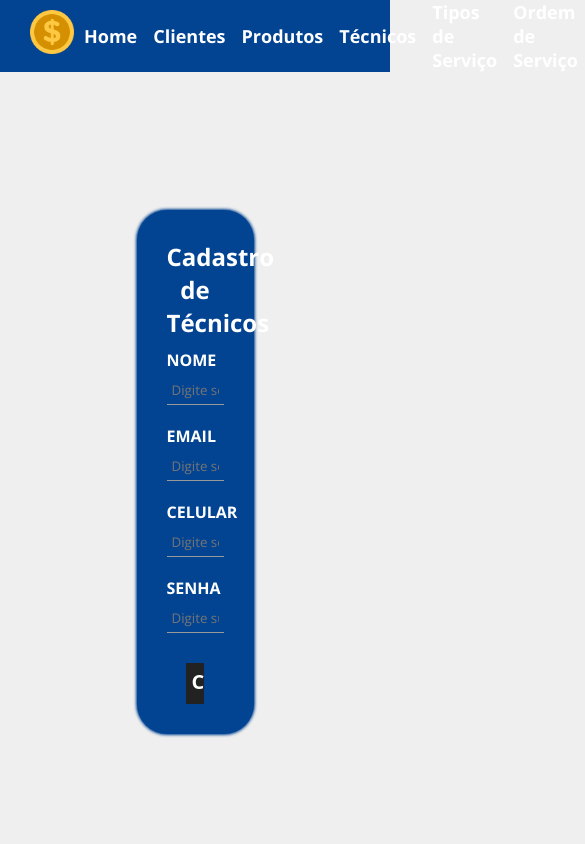
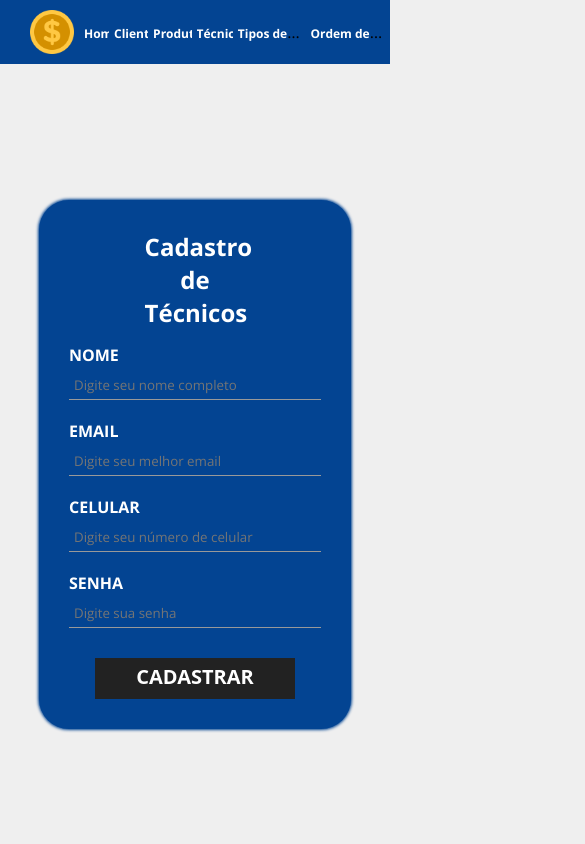
Before and after one commit to tharbuini/facul-twm-projeto-final, a React (Create React App) app: page /tecnicos in a window 390 px wide. Shown: the top 844 px of the page, 585 px wide, since content can reach past the window. Built offline with nearby package versions, Linux system fonts and the light colour scheme.

Commit message:
alterando layout

```diff
--- a/src/components/css/Cadastro.module.css
+++ b/src/components/css/Cadastro.module.css
@@ -7,7 +7,7 @@
 }
 
 .cadastroContainer {
-    width: 30%;
+    width: 50%;
     margin: 30px auto;
     padding: 30px;
     text-align: left;
@@ -30,6 +30,9 @@
 
 .cadastroContainer h1 {
     text-align: center;
+    width: 40%;
+    margin: 0 auto;
+    margin-bottom: 5px;
 }
 
 .cadastroForm div {
@@ -60,6 +63,7 @@
 }
 
 .cadastroBotao input {
+    cursor: pointer;
     font-family: system-ui, -apple-system, BlinkMacSystemFont, 'Segoe UI', Roboto, Oxygen, Ubuntu, Cantarell, 'Open Sans', 'Helvetica Neue', sans-serif;
     font-weight: bold;
     font-size: 20px;
@@ -69,5 +73,17 @@
     border: none;
     padding: 5px 5px 9px 5px;
     margin: 20px auto 0 auto;
-    width: 30%;
+    width: 200px;
 }
+
+@media screen and (max-width: 1600px){
+    .cadastroBotao input {
+        width: 200px;
+    }
+}
+
+@media screen and (max-width: 720px) {
+    .cadastroContainer {
+        width: 80%;
+    }
+}
--- a/src/components/css/Home.module.css
+++ b/src/components/css/Home.module.css
@@ -50,7 +50,7 @@
     background-color: #034492;
     text-transform: uppercase;
     text-decoration: none;
-    transition: 0.2s;
+    transition: 0.5s;
     padding: 0.5em 1em;
     display: flex;
     align-items: center;
--- a/src/components/css/Navbar.module.css
+++ b/src/components/css/Navbar.module.css
@@ -39,3 +39,27 @@
 .item a:hover {
     color: #FFBB33;
 }
+
+@media screen and (max-width: 800px) {
+    .navbar {
+        align-items: center;
+    }
+
+    .item {
+        margin-right: 10px;
+    }
+
+    .item a {
+        font-size: 12px;
+    }
+}
+
+@media screen and (max-width: 600px) {
+    .item {
+        margin-right: 5px;
+        display: -webkit-box;
+        -webkit-line-clamp: 1;
+        -webkit-box-orient: vertical;
+        overflow: hidden;
+    }
+}
```
